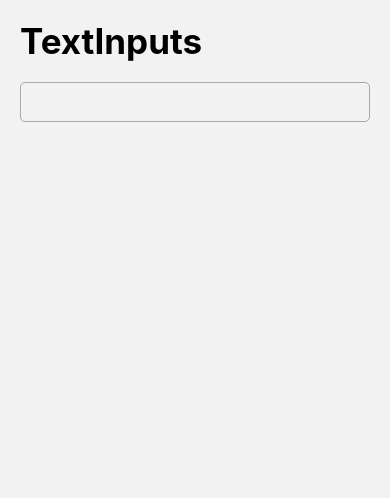
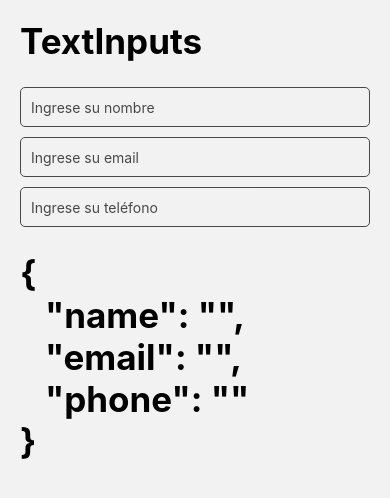
Before and after one commit to Majomon/06-ReactNativeComponents, a React Native app: screen /TextInputScreen in a window 390 px wide. Shown: the top 498 px of the page. Built offline with nearby package versions, Linux system fonts and the light colour scheme.

Commit message:
Propiedades de los inputs

```diff
--- a/src/screens/TextInputScreen.tsx
+++ b/src/screens/TextInputScreen.tsx
@@ -1,24 +1,62 @@
-import React from 'react';
+import React, {useState} from 'react';
 import {TextInput, View, StyleSheet} from 'react-native';
-import {} from 'react-native-gesture-handler';
 import HeaderTitle from '../components/HeaderTitle';
 import {styles} from '../theme/appTheme';
 
 export const TextInputScreen = () => {
+  const [form, setForm] = useState({
+    name: '',
+    email: '',
+    phone: '',
+  });
+
+  const onChange = (value: string, field: string) => {
+    setForm({...form, [field]: value});
+  };
+
   return (
     <View style={styles.globalMargin}>
       <HeaderTitle title="TextInputs" />
-      <TextInput style={stylesScreen.textInput} />
+      <TextInput
+        style={stylesScreen.textInput}
+        placeholder="Ingrese su nombre"
+        placeholderTextColor="black"
+        //Para que no me marque error de autocompletado
+        autoCorrect={false}
+        autoCapitalize="words"
+        onChangeText={value => onChange(value, 'name')}
+      />
+      <TextInput
+        style={stylesScreen.textInput}
+        placeholder="Ingrese su email"
+        placeholderTextColor="black"
+        autoCorrect={false}
+        autoCapitalize="none"
+        onChangeText={value => onChange(value, 'email')}
+        keyboardType="email-address"
+      />
+      <TextInput
+        style={stylesScreen.textInput}
+        placeholder="Ingrese su teléfono"
+        placeholderTextColor="black"
+        onChangeText={value => onChange(value, 'phone')}
+        keyboardType="phone-pad"
+
+      />
+      <HeaderTitle title={JSON.stringify(form, null, 3)} />
     </View>
   );
 };
 
 const stylesScreen = StyleSheet.create({
   textInput: {
+    color: 'black',
+    opacity: 0.7,
     height: 40,
     borderWidth: 1,
     borderRadius: 5,
-    borderColor: 'rgba(0,0,0,0.3)',
+    /*    borderColor: 'rgba(0,0,0,0.3)', */
     padding: 10,
+    marginVertical: 5,
   },
 });
```
